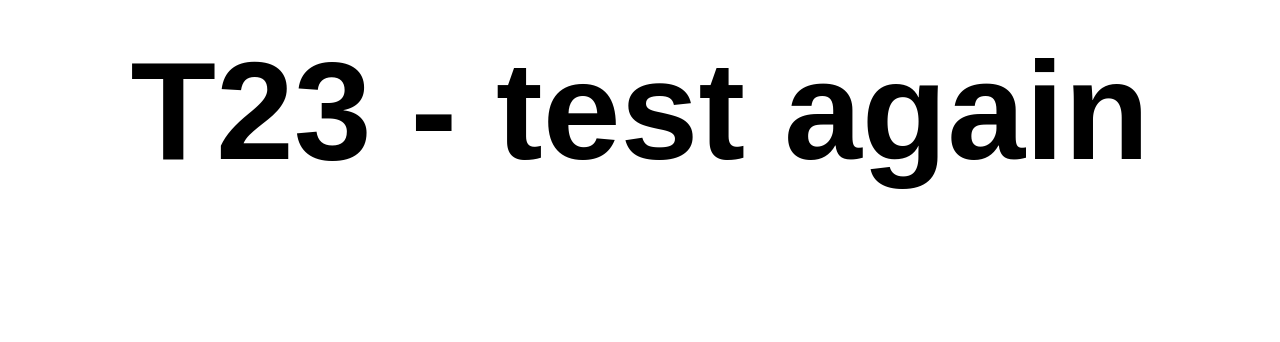
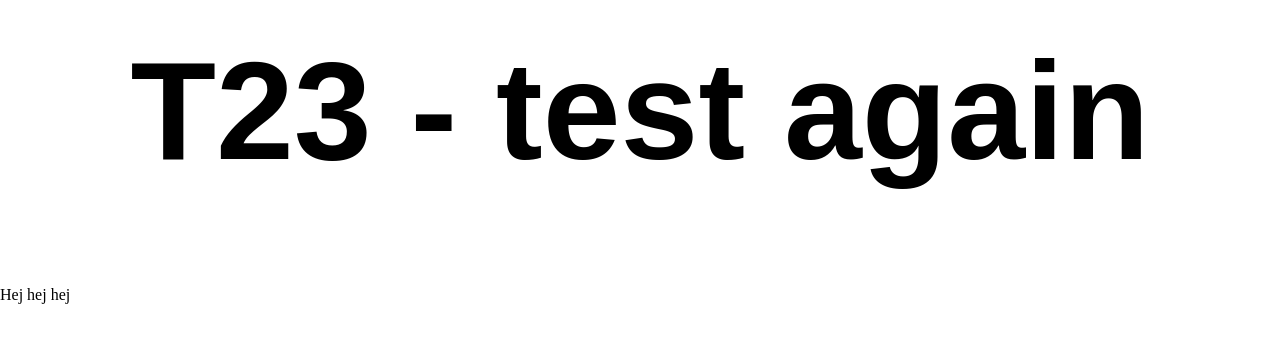
Before and after one commit to giasilva/t23website, a plain HTML site: page index.html in a window 1280 px wide. Drawn offline with Linux system fonts and the light colour scheme.

Commit message:
hej hej hej

```diff
--- a/index.html
+++ b/index.html
@@ -9,6 +9,7 @@
 <body>
 
     <h1 class="title">T23 - test again</h1>
+    <p>Hej hej hej</p>
 
 
 
```
